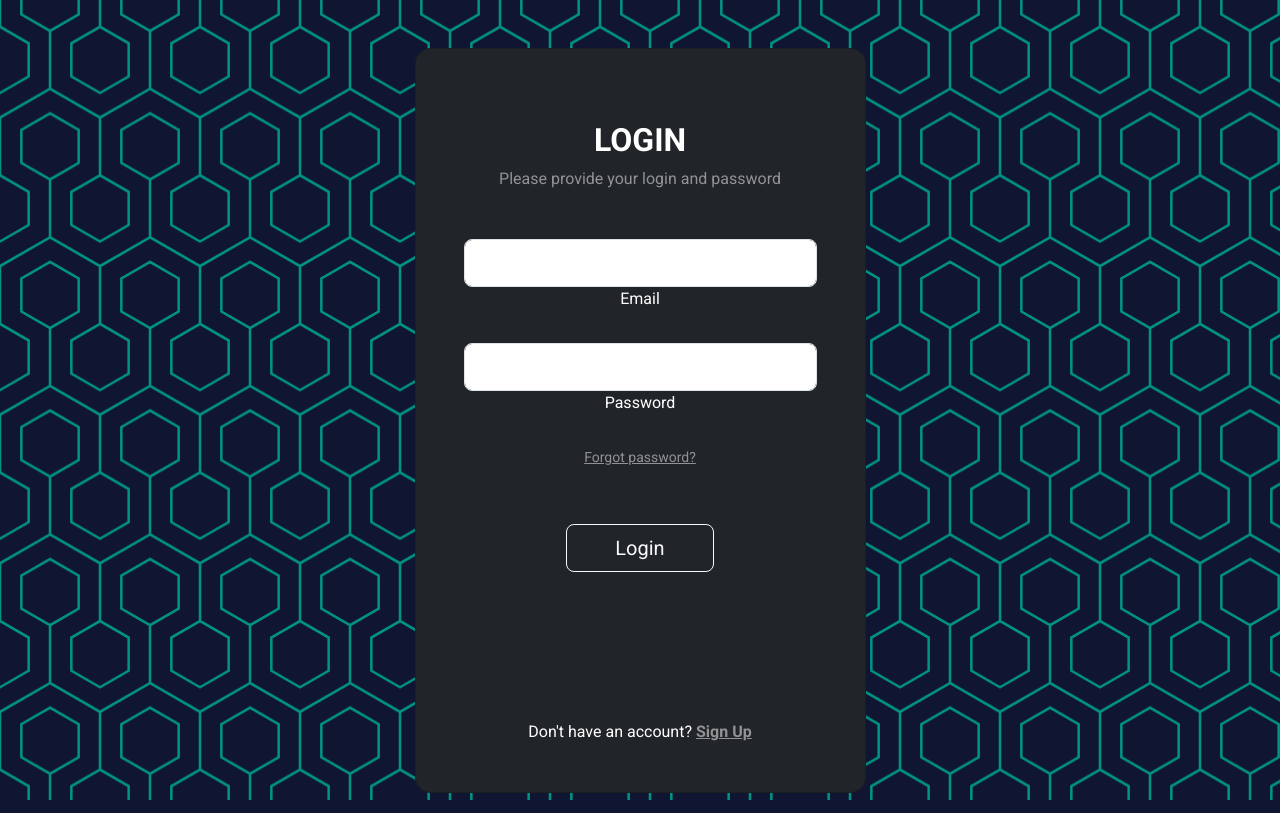
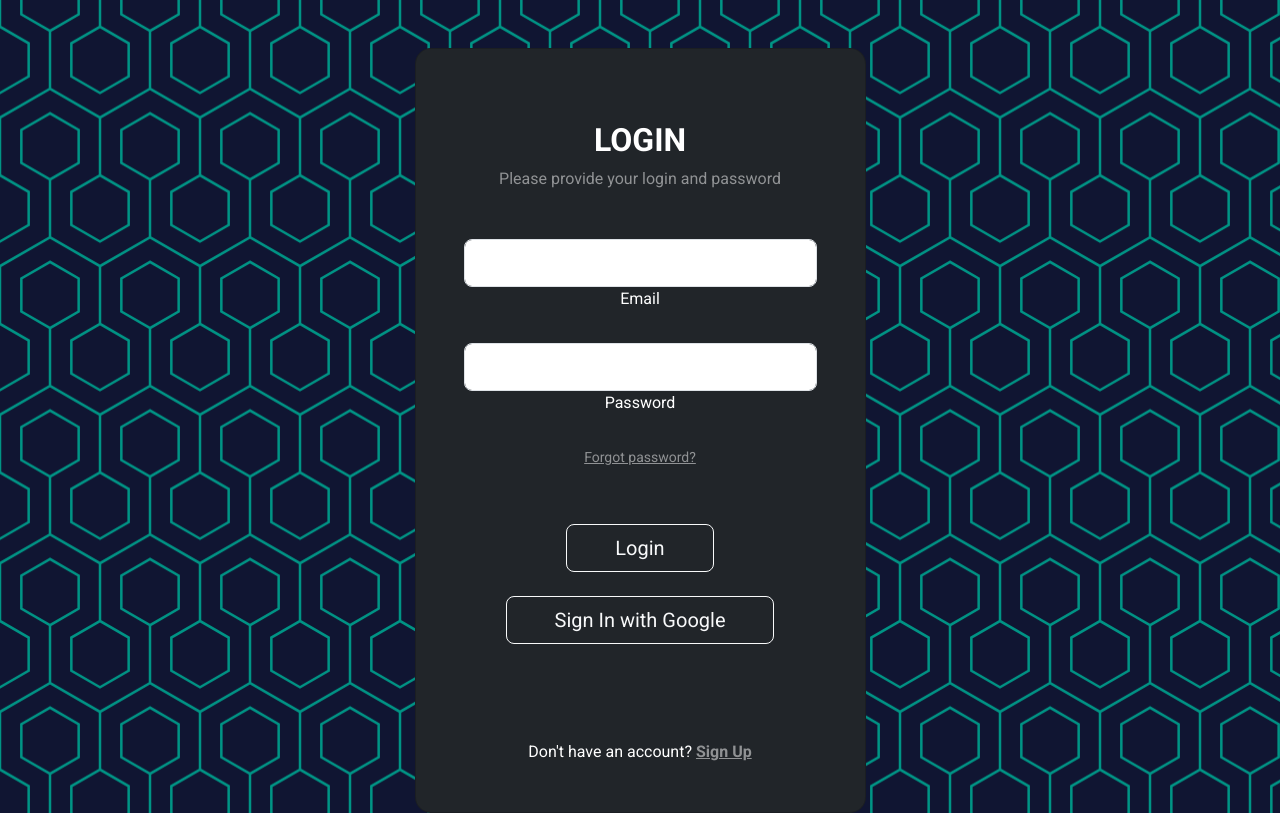
Before and after one commit to MelissaRoodt/Bookery, a Node server app: page /login in a window 1280 px wide. Run offline with Node 20, Linux system fonts and the light colour scheme; some libraries are stand-ins or nearby versions.

Commit message:
Refactor views

```diff
--- a/package.json
+++ b/package.json
@@ -20,6 +20,7 @@
     "express-session": "^1.18.0",
     "moment": "^2.30.1",
     "passport": "^0.7.0",
+    "passport-google-oauth2": "^0.2.0",
     "passport-local": "^1.0.0",
     "pg": "^8.12.0"
   }
--- a/views/index.ejs
+++ b/views/index.ejs
@@ -43,7 +43,7 @@
               <a class="nav-link" href="/add">Add</a>
             </li>
             <li class="nav-item">
-              <a class="nav-link" href="/login">Logout</a>
+              <a class="nav-link" href="/logout">Logout</a>
             </li>
           </ul>
           <form action="/filter" method="POST">
--- a/views/login.ejs
+++ b/views/login.ejs
@@ -1,106 +1,51 @@
 <!DOCTYPE html>
 <html lang="en">
 <head>
-    <meta charset="UTF-8" />
-    <meta name="viewport" content="width=device-width, initial-scale=1.0" />
+  <meta charset="UTF-8">
+  <meta name="viewport" content="width=device-width, initial-scale=1.0">
   <title>Sign Up</title>
-    <link
-      href="https://cdn.jsdelivr.net/npm/bootstrap@5.3.3/dist/css/bootstrap.min.css"
-      rel="stylesheet"
-      integrity="sha384-QWTKZyjpPEjISv5WaRU9OFeRpok6YctnYmDr5pNlyT2bRjXh0JMhjY6hW+ALEwIH"
-      crossorigin="anonymous"
-    />
-    <link rel="stylesheet" href="/styles/wave.css" />
-    <link rel="preconnect" href="https://fonts.googleapis.com" />
-    <link rel="preconnect" href="https://fonts.gstatic.com" crossorigin />
-    <link
-      href="https://fonts.googleapis.com/css2?family=Roboto:ital,wght@0,100;0,300;0,400;0,500;0,700;0,900;1,100;1,300;1,400;1,500;1,700;1,900&display=swap"
-      rel="stylesheet"
-    />
-    <link rel="stylesheet" href="/styles/main.css" />
+  <link href="https://cdn.jsdelivr.net/npm/bootstrap@5.3.3/dist/css/bootstrap.min.css" rel="stylesheet" integrity="sha384-QWTKZyjpPEjISv5WaRU9OFeRpok6YctnYmDr5pNlyT2bRjXh0JMhjY6hW+ALEwIH" crossorigin="anonymous">
+  <link rel="stylesheet" href="/styles/wave.css">
+  <link href="https://fonts.googleapis.com/css2?family=Roboto:ital,wght@0,100;0,300;0,400;0,500;0,700;0,900;1,100;1,300;1,400;1,500;1,700;1,900&display=swap" rel="stylesheet">
+  <link rel="stylesheet" href="/styles/main.css">
 </head>
 <body>
   <form action="/login" method="POST">
     <section class="vh-100 gradient-custom">
       <div class="container py-5 h-100">
-          <div
-            class="row d-flex justify-content-center align-items-center h-100"
-          >
+        <div class="row d-flex justify-content-center align-items-center h-100">
           <div class="col-12 col-md-8 col-lg-6 col-xl-5">
             <div class="card bg-dark text-white" style="border-radius: 1rem">
               <div class="card-body p-5 text-center">
                 <div class="mb-md-5 mt-md-4 pb-5">
                   <h2 class="fw-bold mb-2 text-uppercase">Login</h2>
-                    <p class="text-white-50 mb-5">
-                      Please provide your login and password
-                    </p>
-                    <% if(locals.error) {%>
+                  <p class="text-white-50 mb-5">Please provide your login and password</p>
+                  <% if(locals.error) { %>
                     <p style="color: red"><%= error  %></p>
                   <% } %>
 
-                    <div
-                      data-mdb-input-init
-                      class="form-outline form-white mb-4"
-                    >
-                      <input
-                        type="email"
-                        id="email"
-                        name="username"
-                        class="form-control form-control-lg"
-                      />
+                  <div data-mdb-input-init class="form-outline form-white mb-4">
+                    <input type="email" id="email" name="username" class="form-control form-control-lg">
                     <label class="form-label" for="typeEmailX">Email</label>
                   </div>
 
-                    <div
-                      data-mdb-input-init
-                      class="form-outline form-white mb-4"
-                    >
-                      <input
-                        type="password"
-                        id="password"
-                        name="password"
-                        class="form-control form-control-lg"
-                      />
-                      <label class="form-label" for="typePasswordX"
-                        >Password</label
-                      >
+                  <div data-mdb-input-init class="form-outline form-white mb-4">
+                    <input type="password" id="password" name="password" class="form-control form-control-lg">
+                    <label class="form-label" for="typePasswordX">Password</label>
                   </div>
 
-                    <p class="small mb-5 pb-lg-2">
-                      <a class="text-white-50" href="#!">Forgot password?</a>
-                    </p>
+                  <p class="small mb-5 pb-lg-2"><a class="text-white-50" href="#!">Forgot password?</a></p>
 
-                    <button
-                      data-mdb-button-init
-                      data-mdb-ripple-init
-                      class="btn btn-outline-light btn-lg px-5"
-                      type="submit"
-                    >
-                      Login
-                    </button>
+                  <button data-mdb-button-init data-mdb-ripple-init class="btn btn-outline-light btn-lg px-5 mb-4" type="submit">Login</button>
 
-                    <div
-                      class="d-flex justify-content-center text-center mt-4 pt-1"
-                    >
-                      <a href="#!" class="text-white"
-                        ><i class="fab fa-facebook-f fa-lg"></i
-                      ></a>
-                      <a href="#!" class="text-white"
-                        ><i class="fab fa-twitter fa-lg mx-4 px-2"></i
-                      ></a>
-                      <a href="#!" class="text-white"
-                        ><i class="fab fa-google fa-lg"></i
-                      ></a>
-                    </div>
+                  <a class="btn btn-block btn-outline-light btn-lg px-5" href="/auth/google" role="button">
+                    <i class="fab fa-google"></i> Sign In with Google
+                  </a>
+
                 </div>
 
                 <div>
-                    <p class="mb-0">
-                      Don't have an account?
-                      <a href="/register" class="text-white-50 fw-bold"
-                        >Sign Up</a
-                      >
-                    </p>
+                  <p class="mb-0">Don't have an account? <a href="/register" class="text-white-50 fw-bold">Sign Up</a></p>
                 </div>
               </div>
             </div>
```
Also changed, not shown: views/register.ejs (+26 -68 lines), 1 other file. Lines whose indentation alone changed are shown as unchanged.
